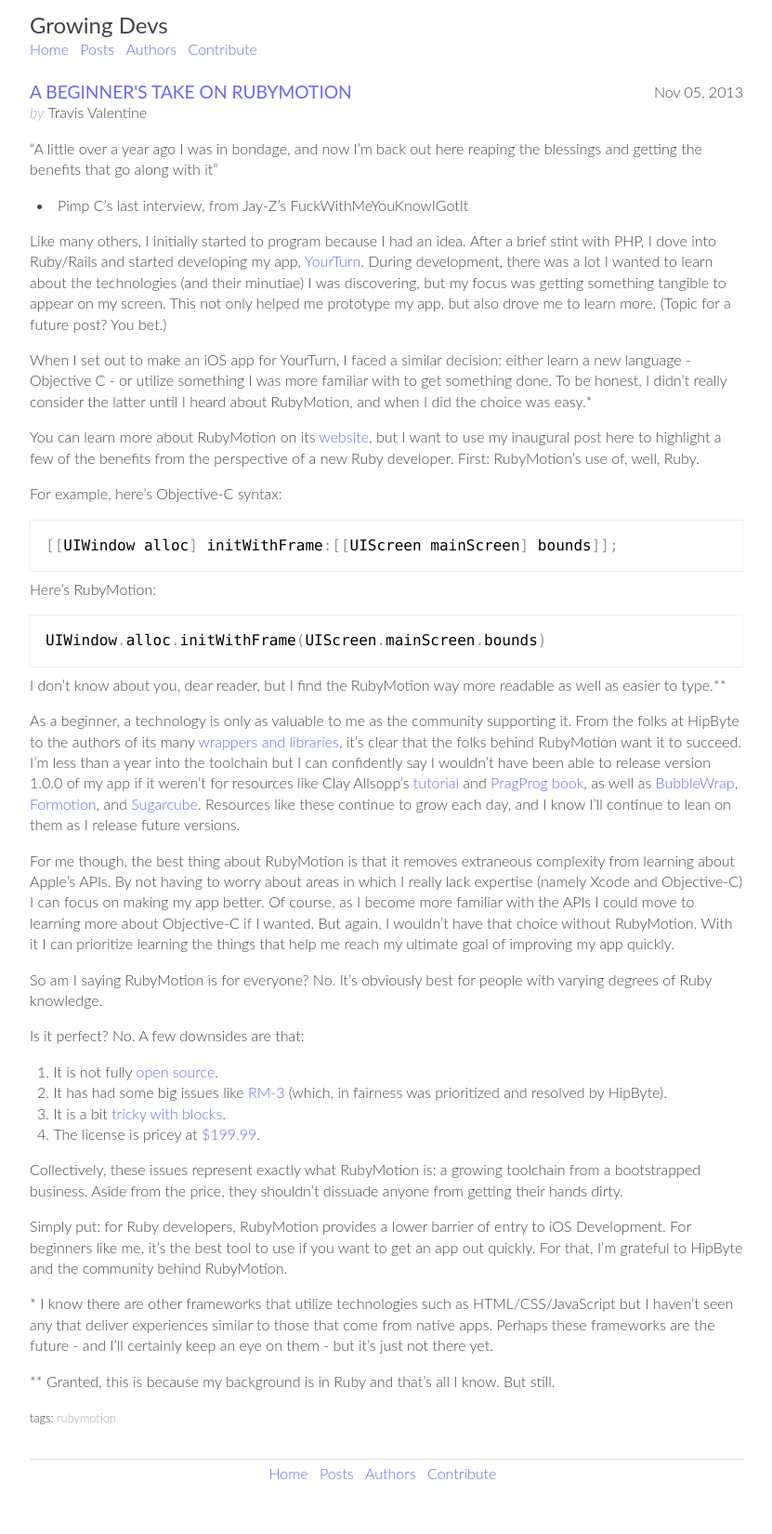
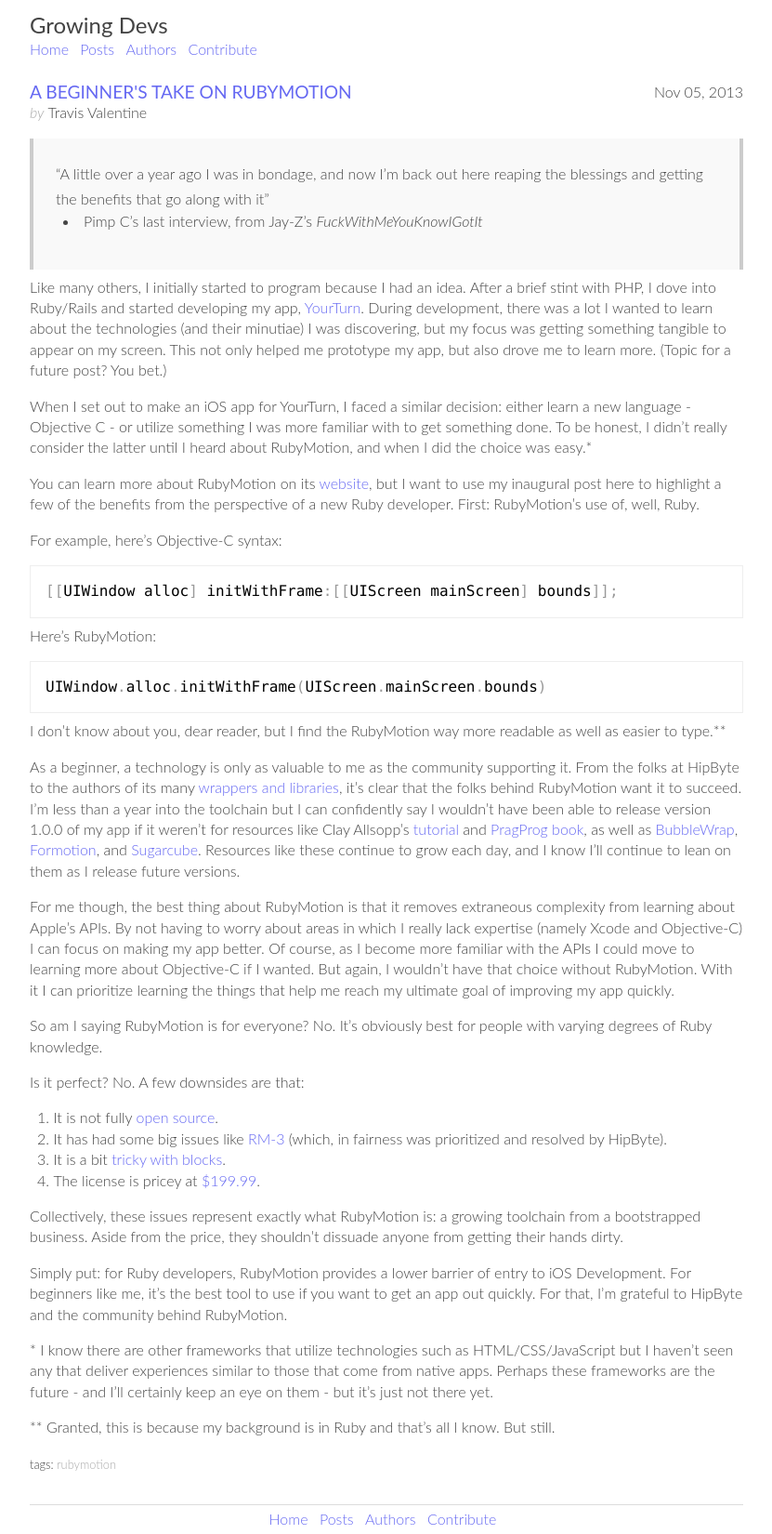
Before and after one commit to growingdevs/growingdevs.github.io, a Jekyll site: the page built from _posts/2013-11-05-a-beginner-s-take-on-rubymotion.md, in a window 1280 px wide. Shown: the whole page at 93% size, without its empty margins (224-1055 px from the left). Built offline with Jekyll 4.4.1, drawn with Linux system fonts in a browser that asks for light colours; comment, search, counter and statistics services are not loaded; before the commit the page ends 1600 px from its top, so only the background shows below that.

Commit message:
add blockquote styling; closes 10

```diff
--- a/stylesheets/application.css
+++ b/stylesheets/application.css
@@ -232,69 +232,86 @@ article ul.tags li {
   display: inline;
   color: #aaaaaa;
 }
+/* line 175, ../_sass/application.scss */
+article em {
+  font-style: italic;
+}
+/* line 179, ../_sass/application.scss */
+article blockquote {
+  padding: 1.5em;
+  margin: 0.5em 0;
+  background: #F9F9F9;
+  border-left: 0.25em solid #CCC;
+  border-right: 0.25em solid #CCC;
+}
+/* line 186, ../_sass/application.scss */
+article blockquote p {
+  display: inline;
+  line-height: 1.7em;
+}
 
-/* line 178, ../_sass/application.scss */
+/* line 195, ../_sass/application.scss */
 ul.years li.year {
   border-bottom: 1px solid gainsboro;
 }
-/* line 185, ../_sass/application.scss */
+/* line 202, ../_sass/application.scss */
 ul.years li.year h3 {
   font-size: 110%;
   text-align: center;
   margin: 1em 0 0.5em 0;
 }
 @media only screen and (min-width: 481px) {
-  /* line 185, ../_sass/application.scss */
+  /* line 202, ../_sass/application.scss */
   ul.years li.year h3 {
     text-align: left;
   }
 }
 
-/* line 206, ../_sass/application.scss */
+/* line 223, ../_sass/application.scss */
 ul.posts li a {
   display: block;
   margin-right: 10%;
   padding: 0.25em 0;
   text-transform: uppercase;
 }
-/* line 213, ../_sass/application.scss */
+/* line 230, ../_sass/application.scss */
 ul.posts li span.created-at {
   float: right;
 }
 
-/* line 220, ../_sass/application.scss */
+/* line 237, ../_sass/application.scss */
 ul.authors {
   margin-top: 1em;
 }
-/* line 223, ../_sass/application.scss */
+/* line 240, ../_sass/application.scss */
 ul.authors li {
   border-bottom: 1px solid gainsboro;
 }
-/* line 226, ../_sass/application.scss */
+/* line 243, ../_sass/application.scss */
 ul.authors li:last-child {
   border-bottom: none;
 }
-/* line 230, ../_sass/application.scss */
+/* line 247, ../_sass/application.scss */
 ul.authors li a {
   display: block;
   padding: 0.25em 0;
   text-transform: uppercase;
 }
 
-/* line 239, ../_sass/application.scss */
+/* line 256, ../_sass/application.scss */
 ul.author-posts {
   margin-top: 1em;
 }
-/* line 242, ../_sass/application.scss */
+/* line 259, ../_sass/application.scss */
 ul.author-posts li {
   border-bottom: 1px solid gainsboro;
 }
-/* line 245, ../_sass/application.scss */
+/* line 262, ../_sass/application.scss */
 ul.author-posts li:last-child {
   border-bottom: none;
 }
 
-/* line 253, ../_sass/application.scss */
+/* line 270, ../_sass/application.scss */
 footer {
   margin-top: 2em;
   border-top: 1px solid gainsboro;
```
Also changed, not shown: _sass/application.scss (+17 -0 lines).
